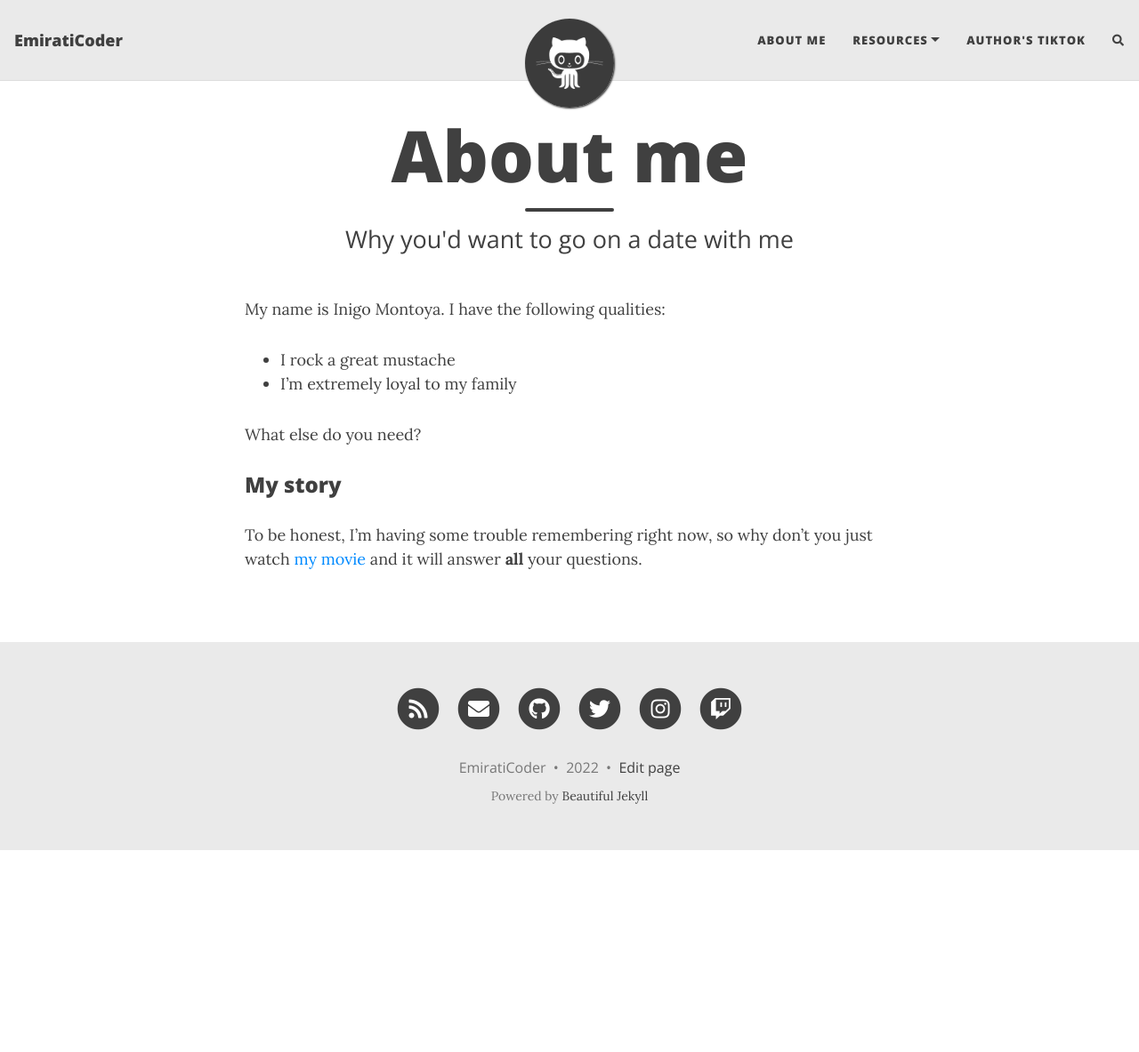
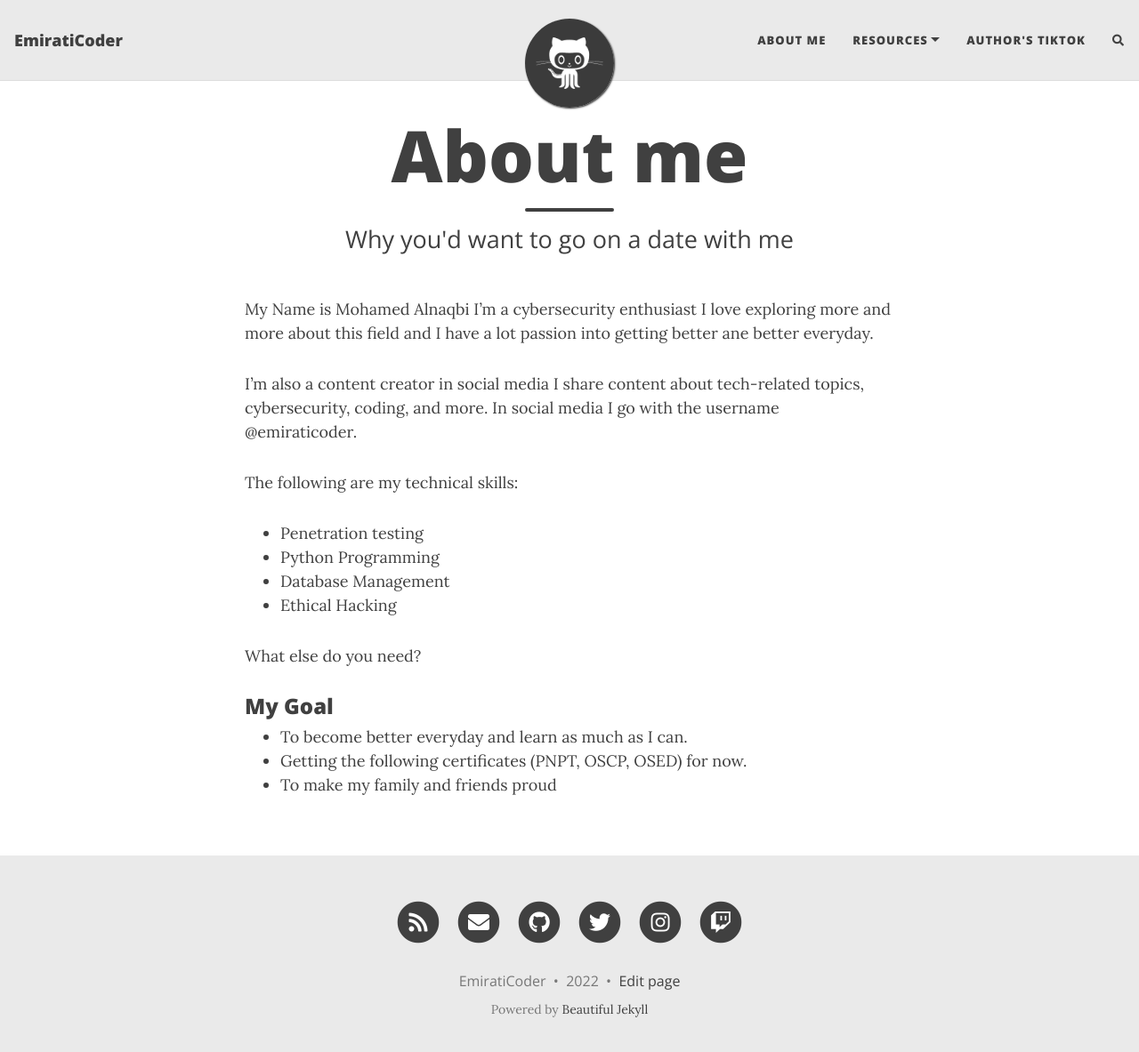
Before and after one commit to EmiratiCoder/emiraticoder.github.io, a Jekyll site: the page built from aboutme.md, in a window 1280 px wide and 1196 px high. Shown: the top 1183 px of the window at 89% size. Built offline with Jekyll 4.4.1, drawn with Linux system fonts in a browser that asks for light colours; nearby versions of some CDN libraries; comment, search, counter and statistics services are not loaded.

Commit message:
Update aboutme.md

```diff
--- a/aboutme.md
+++ b/aboutme.md
@@ -2,15 +2,25 @@
 layout: page
 title: About me
 subtitle: Why you'd want to go on a date with me
+published: true
 ---
 
-My name is Inigo Montoya. I have the following qualities:
+My Name is Mohamed Alnaqbi I'm a cybersecurity enthusiast I love exploring more and more about this field and I have a lot passion into getting better ane better everyday.
 
-- I rock a great mustache
-- I'm extremely loyal to my family
+I'm also a content creator in social media I share content about tech-related topics, cybersecurity, coding, and more. In social media I go with the username @emiraticoder.
+
+
+The following are my technical skills:
+
+- Penetration testing
+- Python Programming
+- Database Management
+- Ethical Hacking
 
 What else do you need?
 
-### My story
+### My Goal
 
-To be honest, I'm having some trouble remembering right now, so why don't you just watch [my movie](https://en.wikipedia.org/wiki/The_Princess_Bride_%28film%29) and it will answer **all** your questions.
+- To become better everyday and learn as much as I can.
+- Getting the following certificates (PNPT, OSCP, OSED) for now.
+- To make my family and friends proud
```
